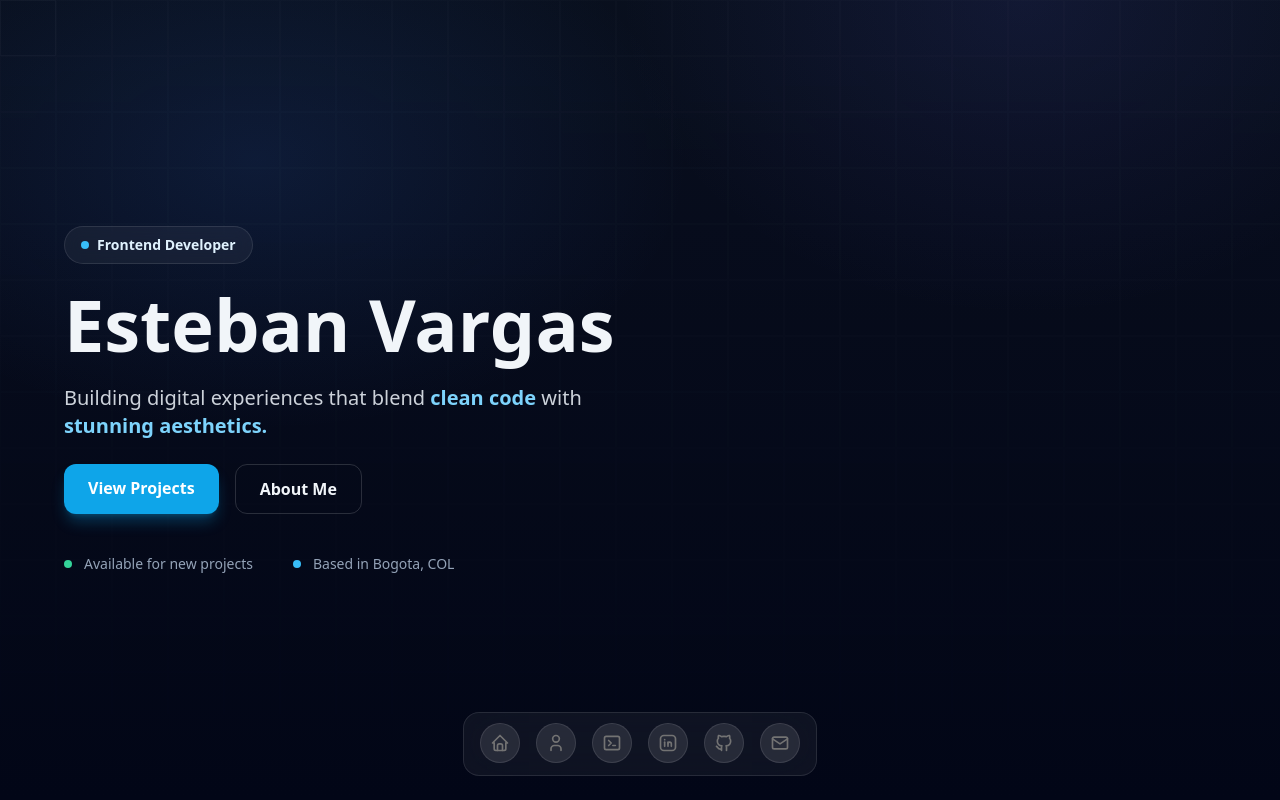
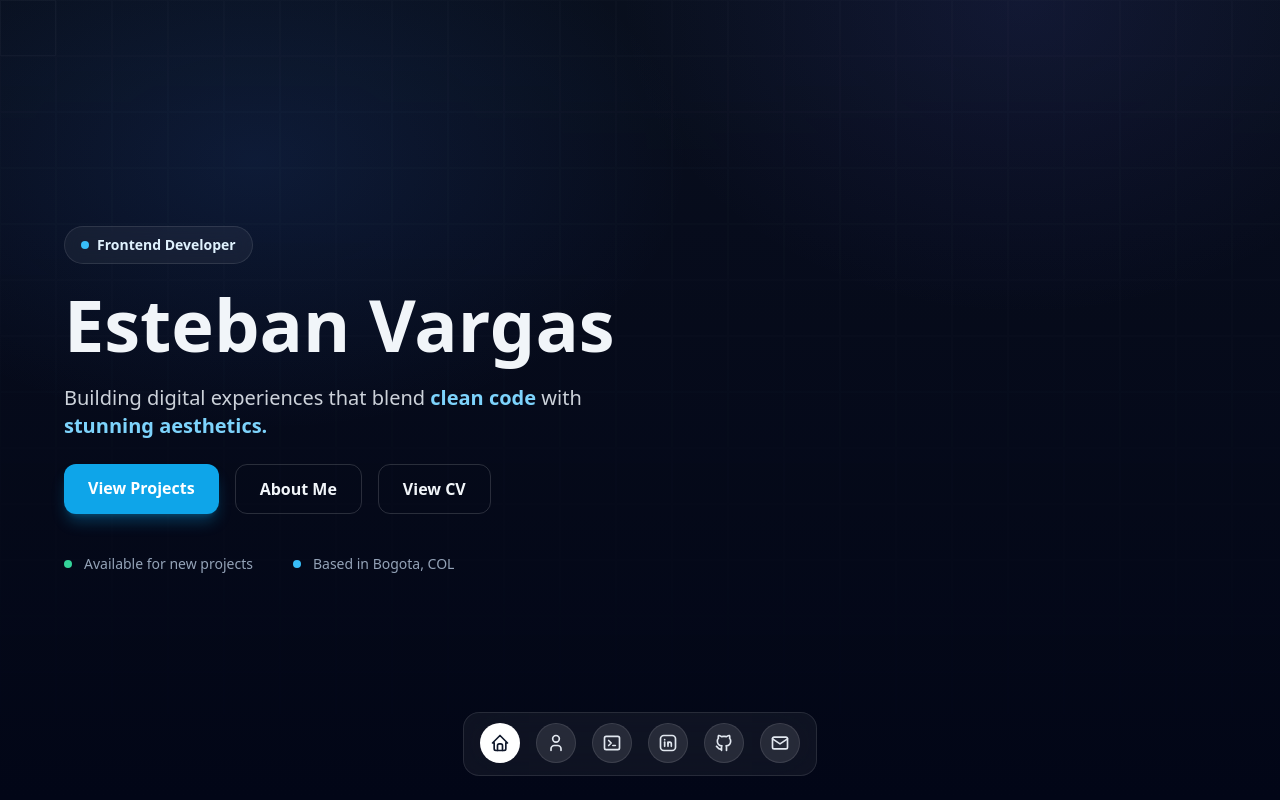
Before and after one commit to estebandvargasm/portfolio, a React (Vite) app: page / in a window 1280 px wide. Shown: the top 800 px of the page. Built offline with nearby package versions, Linux system fonts and the light colour scheme.

Commit message:
Refactor code structure for improved readability and maintainability

```diff
--- a/src/about/about.jsx
+++ b/src/about/about.jsx
@@ -14,7 +14,7 @@ const About = () => {
   return (
     <section
       id="about"
-      className="relative overflow-hidden px-6 py-24 text-slate-100 sm:px-8"
+      className="relative overflow-hidden px-6 pt-48 pb-24 text-slate-100 sm:px-8"
     >
       <div
         aria-hidden
--- a/src/background/background.jsx
+++ b/src/background/background.jsx
@@ -1,5 +1,6 @@
 import React from "react";
 import { BackgroundRippleEffect } from "../components/ui/background-ripple-effect";
+import CVPdf from "./Esteban Vargas.pdf";
 
 export function BackgroundRippleEffectDemo() {
   return (
@@ -41,6 +42,14 @@ export function BackgroundRippleEffectDemo() {
             >
               About Me
             </a>
+            <a
+              href={CVPdf}
+              target="_blank"
+              rel="noopener noreferrer"
+              className="rounded-xl border border-white/15 px-6 py-3 text-base font-semibold text-slate-100 transition duration-200 hover:-translate-y-0.5 hover:bg-white/5"
+            >
+              View CV
+            </a>
           </div>
 
           <div className="flex items-center gap-10 pt-4 text-sm text-slate-400">
--- a/src/components/ui/floating-dock.jsx
+++ b/src/components/ui/floating-dock.jsx
@@ -34,7 +34,8 @@ function IconContainer({
   mouseX,
   title,
   icon,
-  href
+  href,
+  isActive = false
 }) {
   const ref = useRef(null);
   const isFinePointer = useIsFinePointer();
@@ -65,7 +66,10 @@ function IconContainer({
         style={{ width, height }}
         onMouseEnter={isFinePointer ? () => setHovered(true) : undefined}
         onMouseLeave={isFinePointer ? () => setHovered(false) : undefined}
-        className="relative flex aspect-square items-center justify-center rounded-full border border-white/10 bg-white/10 text-slate-200 transition hover:text-sky-300 hover:bg-white/15">
+        className={cn(
+          "relative flex aspect-square items-center justify-center rounded-full border border-white/10 bg-white/10 text-slate-200 transition hover:bg-white/15",
+          isActive && "border-transparent bg-white text-slate-900"
+        )}>
         <AnimatePresence>
           {hovered && isFinePointer && (
             <motion.div
@@ -80,7 +84,7 @@ function IconContainer({
         </AnimatePresence>
         <motion.div
           style={{ width: widthIcon, height: heightIcon }}
-          className="flex items-center justify-center">
+          className="flex items-center justify-center text-inherit">
           {icon}
         </motion.div>
       </motion.div>
--- a/src/navbar/navbar.jsx
+++ b/src/navbar/navbar.jsx
@@ -1,4 +1,4 @@
-import React from "react";
+import React, { useEffect, useState } from "react";
 import { FloatingDock } from "../components/ui/floating-dock";
 import {
   IconHome,
@@ -10,46 +10,74 @@ import {
 } from "@tabler/icons-react";
 
 export function FloatingDockDemo() {
+  const [activeSection, setActiveSection] = useState("home");
+
+  useEffect(() => {
+    const sectionIds = ["home", "about", "projects"];
+    const observer = new IntersectionObserver(
+      (entries) => {
+        entries.forEach((entry) => {
+          if (entry.isIntersecting) {
+            setActiveSection(entry.target.id);
+          }
+        });
+      },
+      {
+        threshold: 0.35,
+      }
+    );
+
+    sectionIds.forEach((id) => {
+      const el = document.getElementById(id);
+      if (el) observer.observe(el);
+    });
+
+    return () => observer.disconnect();
+  }, []);
+
   const links = [
     {
       title: "Home",
       icon: (
-        <IconHome className="h-full w-full text-neutral-500 dark:text-neutral-300" />
+        <IconHome className="h-full w-full" />
       ),
-      href: "#",
+      href: "#home",
+      isActive: activeSection === "home",
     },
     {
       title: "About",
       icon: (
-        <IconUser className="h-full w-full text-neutral-500 dark:text-neutral-300" />
+        <IconUser className="h-full w-full" />
       ),
       href: "#about",
+      isActive: activeSection === "about",
     },
     {
       title: "Projects",
       icon: (
-        <IconTerminal2 className="h-full w-full text-neutral-500 dark:text-neutral-300" />
+        <IconTerminal2 className="h-full w-full" />
       ),
       href: "#projects",
+      isActive: activeSection === "projects",
     },
     {
       title: "LinkedIn",
       icon: (
-        <IconBrandLinkedin className="h-full w-full text-neutral-500 dark:text-neutral-300" />
+        <IconBrandLinkedin className="h-full w-full" />
       ),
       href: "https://www.linkedin.com/in/esteban-david-vargas-medina/",
     },
     {
       title: "GitHub",
       icon: (
-        <IconBrandGithub className="h-full w-full text-neutral-500 dark:text-neutral-300" />
+        <IconBrandGithub className="h-full w-full" />
       ),
       href: "https://github.com/estebandvargasm",
     },
     {
       title: "Contact",
       icon: (
-        <IconMail className="h-full w-full text-neutral-500 dark:text-neutral-300" />
+        <IconMail className="h-full w-full" />
       ),
       href: "mailto:estebandvargasm@outlook.com?subject=Creemos%20algo%20increíble!",
     },
```
Also changed, not shown: 1 other file (tests, documents, lock files or other folders).
